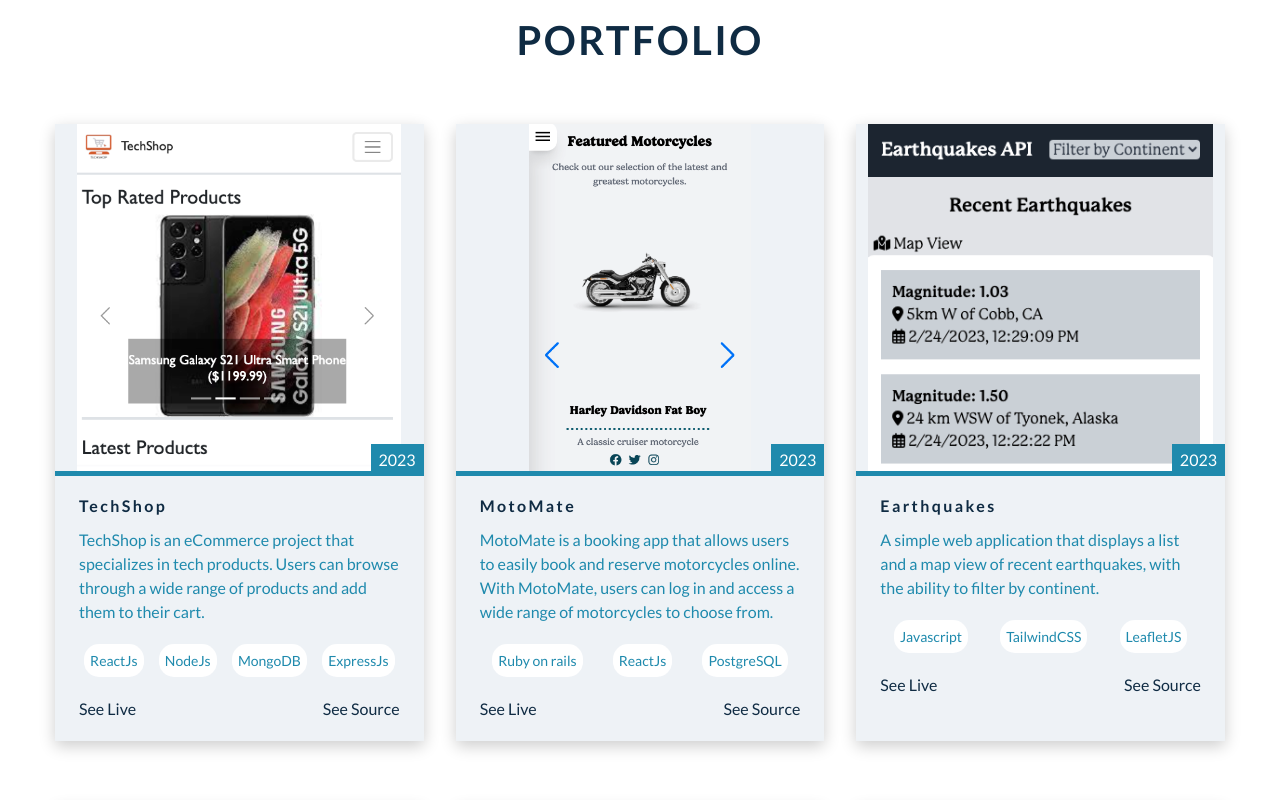
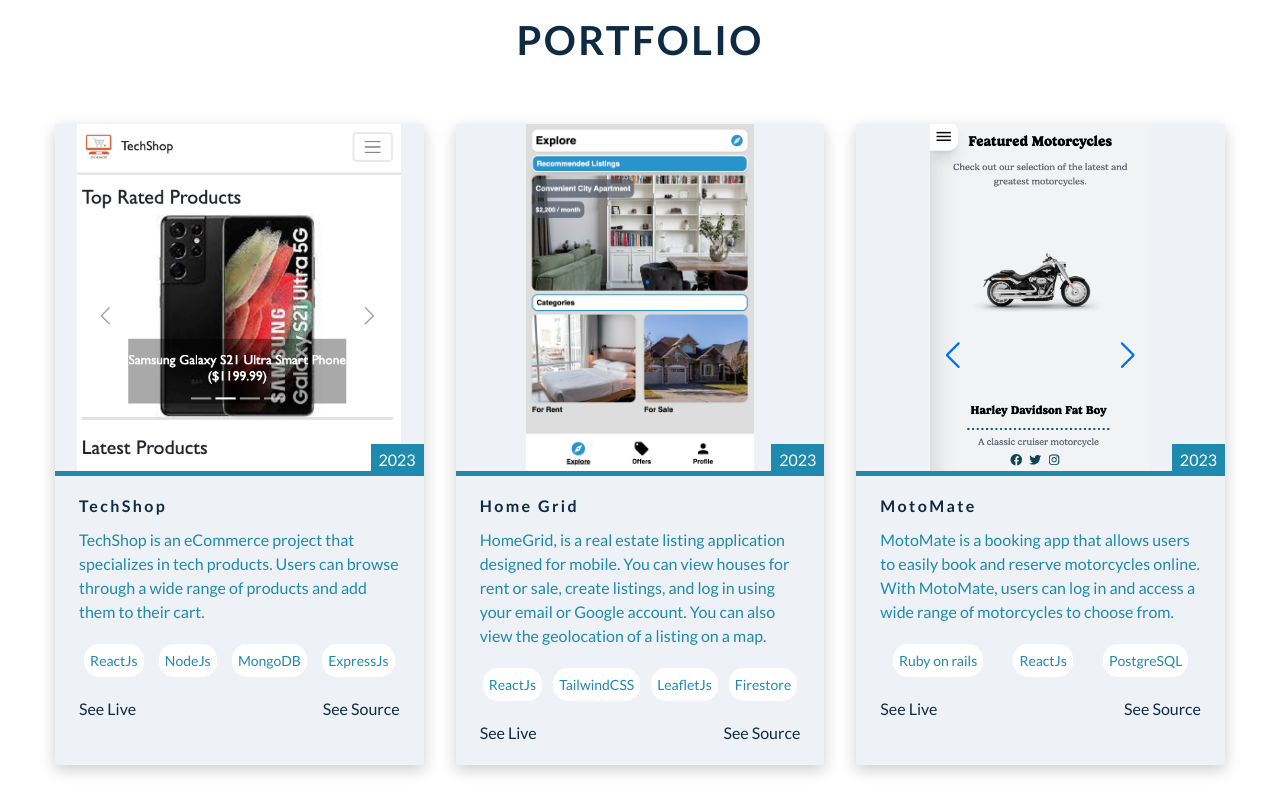
Before and after one commit to karayamanemre/portfolio-react, a React (Create React App) app: page / in a window 1280 px wide. Shown: the part 860-1660 px from the top of the page. Built offline with nearby package versions, Linux system fonts and the light colour scheme; the HTML template or start-up script is replaced by a standard one; a web font is replaced by a local one.

Commit message:
portfolio update

```diff
--- a/src/data.js
+++ b/src/data.js
@@ -1,10 +1,10 @@
 import cryptoMarket from './images/crypto-market.png';
 import kitap from './images/kitaplardan.jpeg';
 import weather from './images/weather.png';
-import budget from './images/budget.png';
 import earthquake from './images/earthquake.png';
 import moto from './images/moto.png';
 import techshop from './images/techshop.png';
+import homegrid from './images/homegrid.png';
 
 export const pageLinks = [
   { id: 1, href: '#home', text: 'home' },
@@ -157,6 +157,16 @@
   },
   {
     id: 2,
+    image: homegrid,
+    date: '2023',
+    title: 'Home Grid',
+    info: 'HomeGrid, is a real estate listing application designed for mobile. You can view houses for rent or sale, create listings, and log in using your email or Google account. You can also view the geolocation of a listing on a map.',
+    tags: ['reactJs', 'tailwindCSS', 'leafletJs', 'firestore'],
+    liveLink: 'https://homegrid-chi.vercel.app/',
+    sourceLink: 'https://github.com/karayamanemre/homegrid',
+  },
+  {
+    id: 3,
     image: moto,
     date: '2023',
     title: 'MotoMate',
@@ -166,17 +176,17 @@
     sourceLink: 'https://github.com/karayamanemre/moto-front-end',
   },
   {
-    id: 3,
+    id: 4,
     image: earthquake,
     date: '2023',
     title: 'Earthquakes',
     info: 'A simple web application that displays a list and a map view of recent earthquakes, with the ability to filter by continent.',
-    tags: ['javascript', 'tailwindCSS', 'leafletJS'],
+    tags: ['javascript', 'tailwindCSS', 'leafletJs'],
     liveLink: 'https://karayamanemre.github.io/earthquakes/',
     sourceLink: 'https://github.com/karayamanemre/earthquakes',
   },
   {
-    id: 4,
+    id: 5,
     image: cryptoMarket,
     date: '2022',
     title: 'Crypto Market App',
@@ -186,7 +196,7 @@
     sourceLink: 'https://github.com/karayamanemre/crypto-market-app',
   },
   {
-    id: 5,
+    id: 6,
     image: weather,
     date: '2022',
     title: 'Weather App',
@@ -196,7 +206,7 @@
     sourceLink: 'https://github.com/karayamanemre/weather-app-react',
   },
   {
-    id: 6,
+    id: 7,
     image: kitap,
     date: '2019',
     title: 'KitaplardanAnlamayanAdam',
```
Also changed, not shown: src/images/homegrid.png (added).
